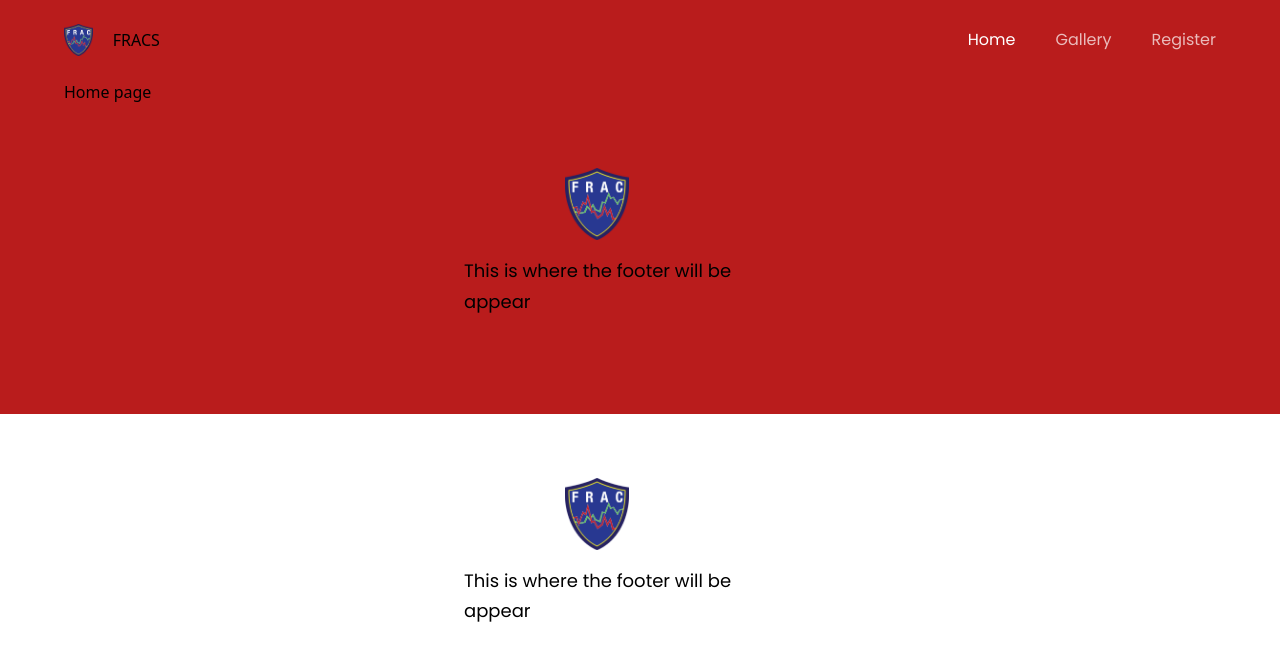
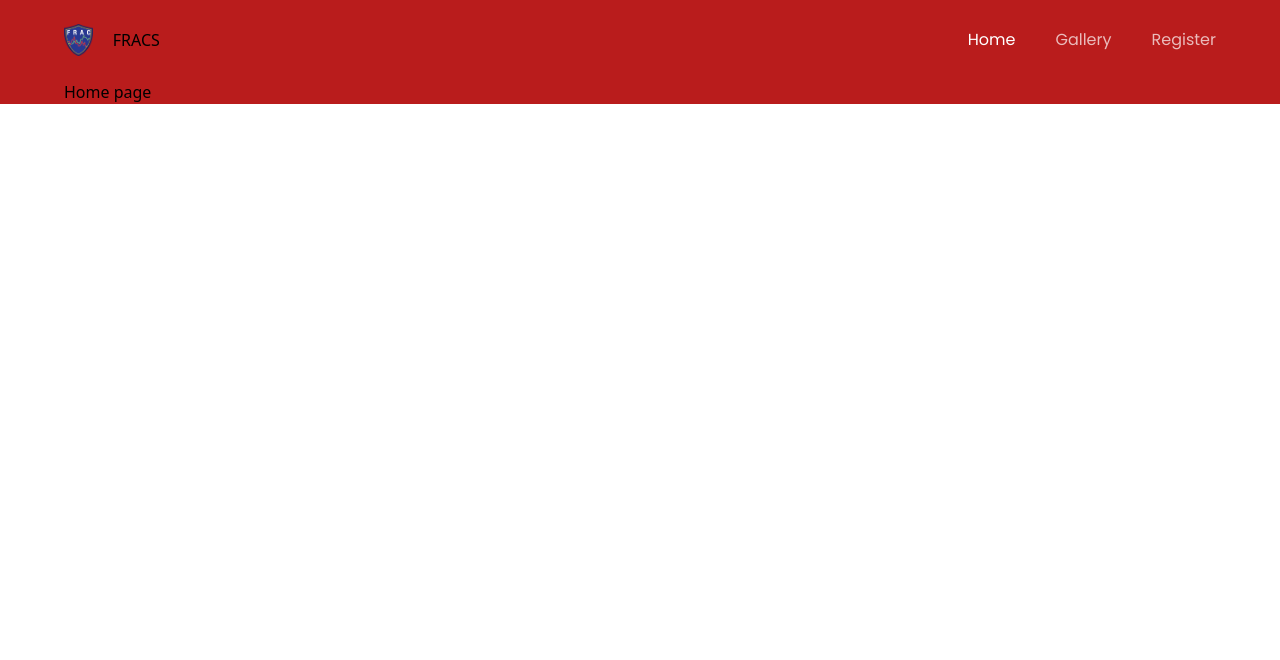
Before and after one commit to feurstern/fracs-react, a React (Create React App) app in the folder client/: page / in a window 1280 px wide. Shown: the top 660 px of the page. Built offline with nearby package versions, Linux system fonts and the light colour scheme.

Commit message:
add layout function that return the main template of pages

```diff
--- a/client/src/App.js
+++ b/client/src/App.js
@@ -3,20 +3,23 @@ import styles from './style';
 import {CreateBrowserRouter, Outlet, Route, RouterProvider, createBrowserRouter,} from "react-router-dom";
 import { Gallery, GetStarted, Home, Register } from './pages';
 
-//create basic layour of component.
-const Layout=()=>(
-   <div>
-      <Navbar />
-      <Outlet />
-      <Footer />
-   </div>
-)
+//create basic layout of component.
+const Layout=()=>{
+
+   return(
+      <div>
+         <Navbar/>
+         <Outlet/>
+         <footer/>
+      </div>
+   )
+}
 
 
 
 const router = createBrowserRouter([
 
-   // the main layout has the rendered page that depends on the child
+   // the main layout has the rendered page that depends on the child on the properties of <Outlet />
    {
       path :"/",
       element: <Layout />,
@@ -49,7 +52,7 @@ const router = createBrowserRouter([
       element : <Gallery/>
    }
 
-])
+]);
 
 const App=()=>(
  <div className="bg-red-700 w-full overflow-hidden">
@@ -67,7 +70,7 @@ const App=()=>(
 
     <div className={`bg-white ${styles.paddingX} ${styles.flexStart}`}>
       <div className={`${styles.boxWidth}`}>
-         <Footer />
+
       </div>
     </div>
  </div>
```
